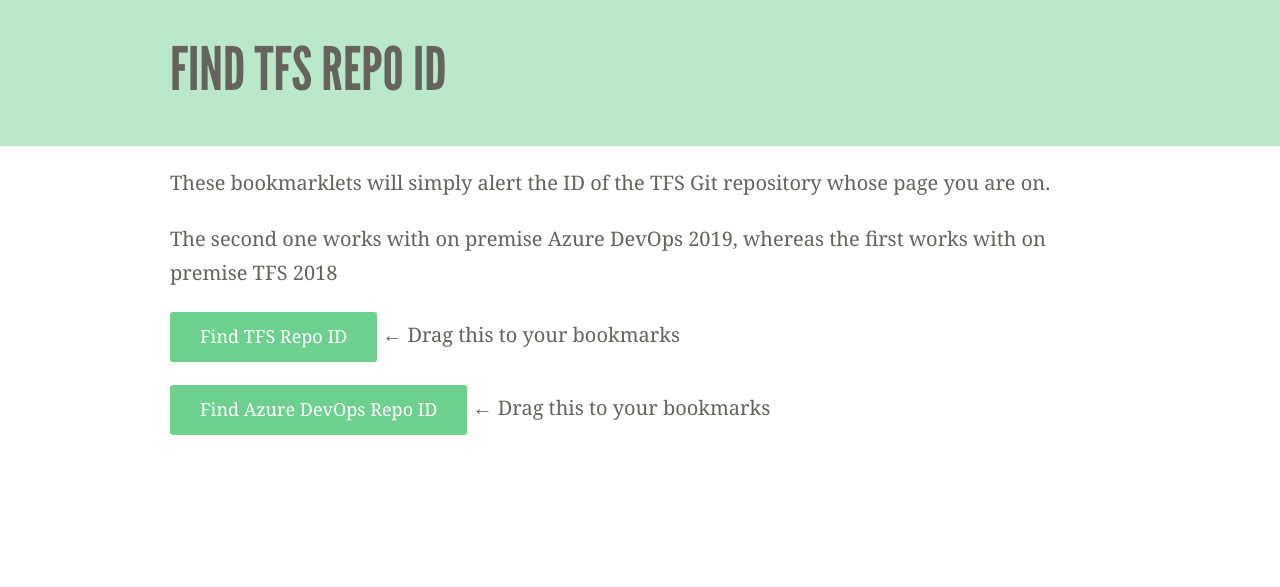
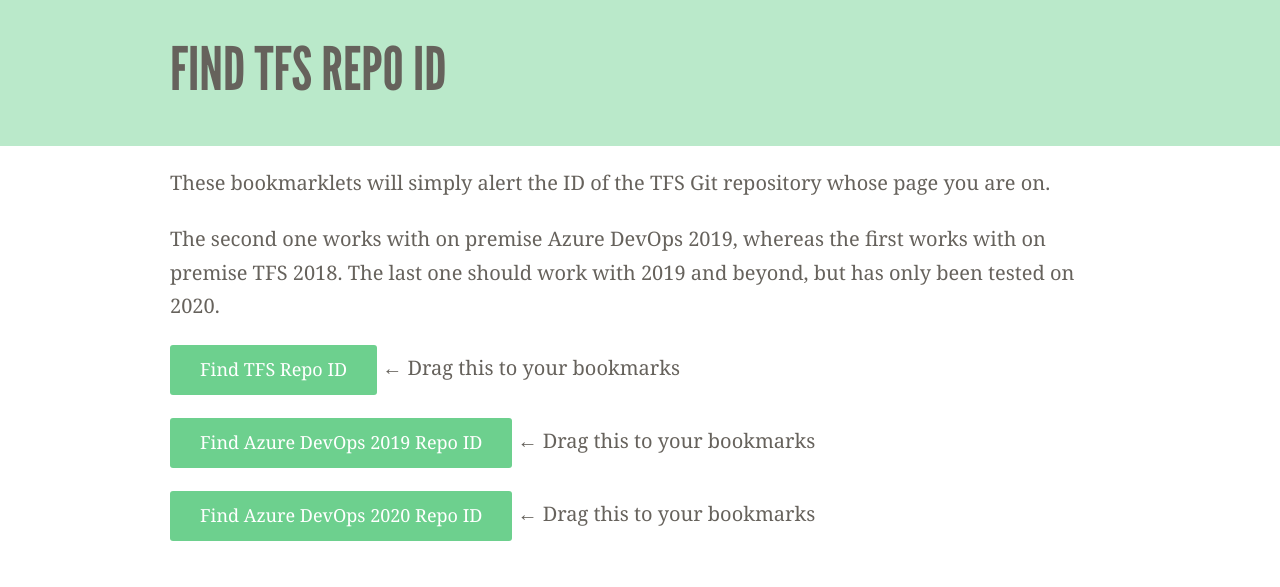
Before and after one commit to colinbate/utils, a plain HTML site: page tfs-repo-id/index.html in a window 1280 px wide. Drawn offline with Linux system fonts and the light colour scheme.

Commit message:
Add support for Azure DevOps 2020

```diff
--- a/tfs-repo-id/index.html
+++ b/tfs-repo-id/index.html
@@ -11,13 +11,16 @@
 		</header>
 		<section class="container">
 			<p>These bookmarklets will simply alert the ID of the TFS Git repository whose page you are on.</p>
-      <p>The second one works with on premise Azure DevOps 2019, whereas the first works with on premise TFS 2018</p>
+      <p>The second one works with on premise Azure DevOps 2019, whereas the first works with on premise TFS 2018. The last one should work with 2019 and beyond, but has only been tested on 2020.</p>
 
 			<p>
 				<a class="button" href="javascript:(function(){alert((/\u0022defaultRepoId\u0022:\u0022([0-9a-fA-F-]+)\u0022/.exec((document.querySelector('.vss-web-page-data')||{}).text)||[])[1]||'No ID Found')}())">Find TFS Repo ID</a> &larr; Drag this to your bookmarks
 			</p>
 			<p>
-				<a class="button" href="javascript:(function(){alert((/\u0022defaultRepoId\u0022:\u0022([0-9a-fA-F-]+)\u0022/.exec((document.querySelector('#dataProviders')||{}).text)||[])[1]||'No ID Found')}())">Find Azure DevOps Repo ID</a> &larr; Drag this to your bookmarks
+				<a class="button" href="javascript:(function(){alert((/\u0022defaultRepoId\u0022:\u0022([0-9a-fA-F-]+)\u0022/.exec((document.querySelector('#dataProviders')||{}).text)||[])[1]||'No ID Found')}())">Find Azure DevOps 2019 Repo ID</a> &larr; Drag this to your bookmarks
+			</p>
+			<p>
+				<a class="button" href="javascript:(function(a){a=window.location.origin+window.location.pathname;fetch(a.replace(/_git\/.*/,'_apis/git/Repositories')).then(r=>r.json()).then(d=>prompt('ID',d.value.find(r=>r.remoteUrl===a).id))}())">Find Azure DevOps 2020 Repo ID</a> &larr; Drag this to your bookmarks
 			</p>
 		</section>
 	</div>
```
